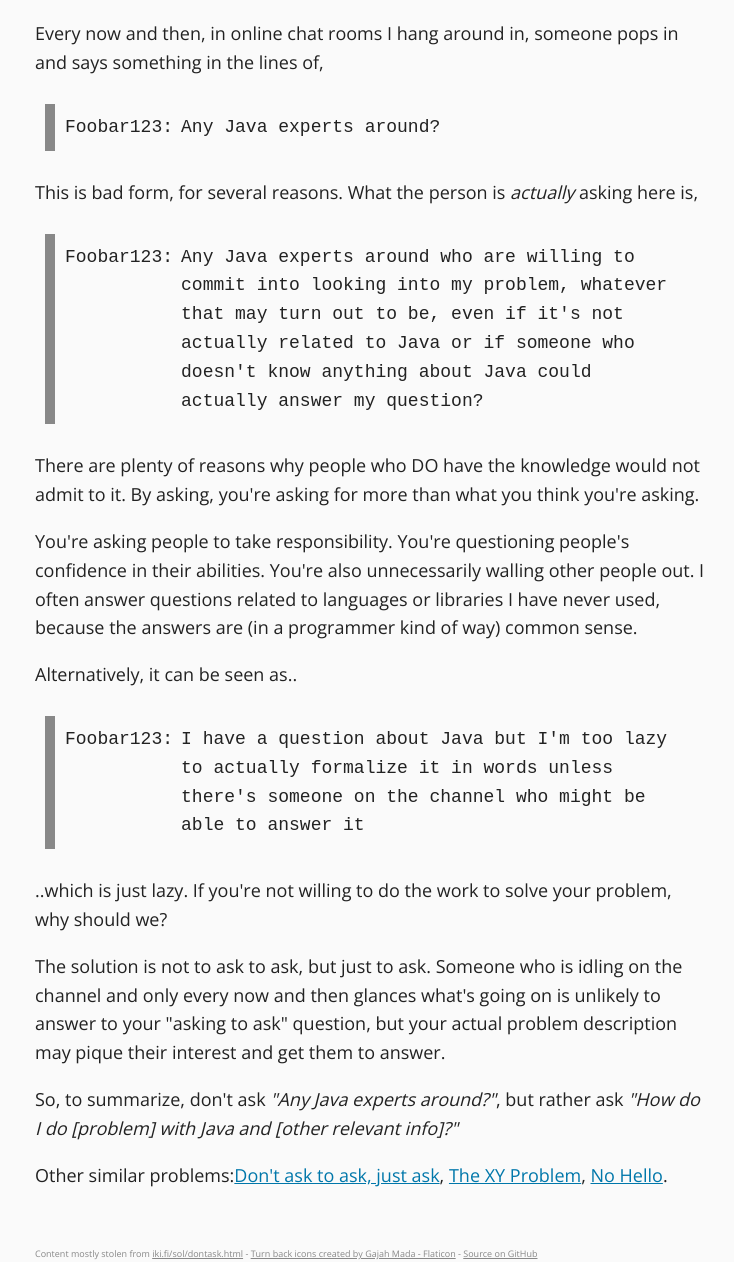
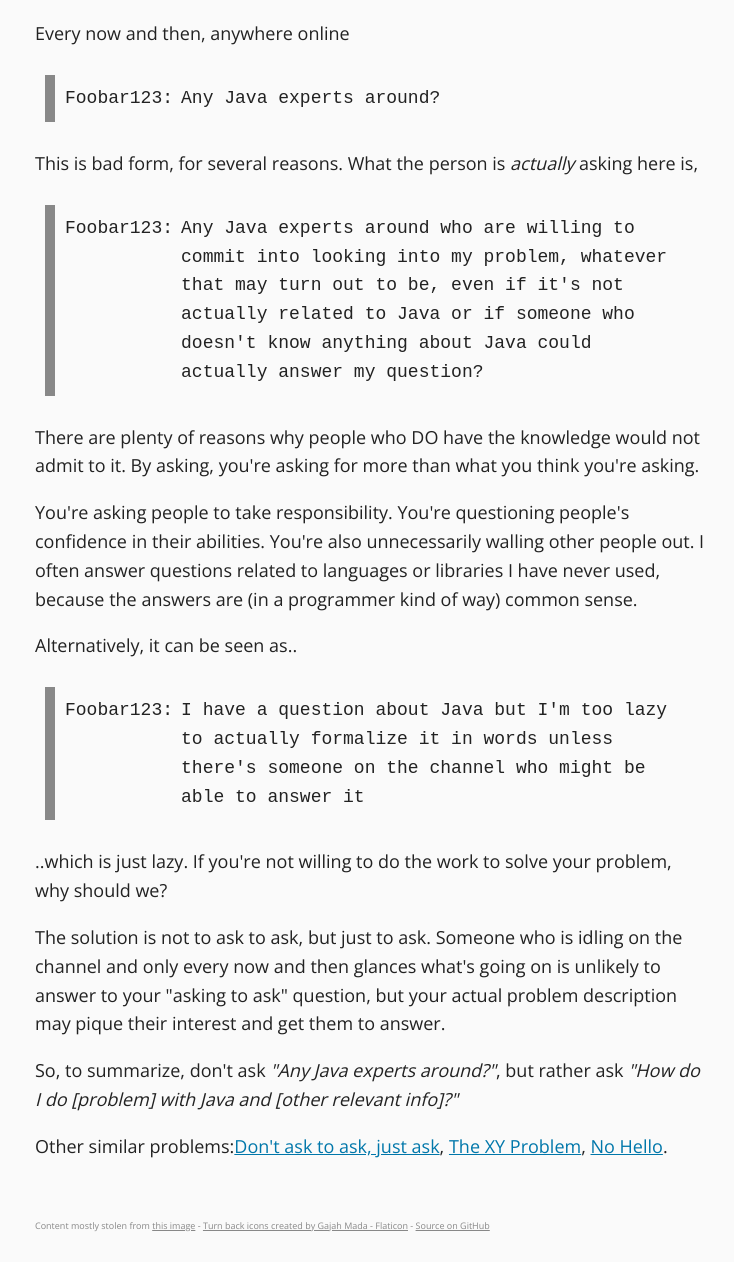
Before and after one commit to Wingzzzzy/justhitthebackbutton, a plain HTML site: page index.html in a window 1280 px wide. Shown: the part 112-1374 px from the top of the page, without its empty margins (269-1003 px from the left). After the commit the page ends 1345 px from the top, so only its background shows below. Drawn offline with nearby package versions, Linux system fonts and the light colour scheme.

Commit message:
Update index.html

```diff
--- a/index.html
+++ b/index.html
@@ -17,8 +17,7 @@
   <main>
     <h1>Just hit the back button</h1>
     <p>
-      Every now and then, in online chat rooms I hang around in, someone pops
-      in and says something in the lines of,
+      Every now and then, anywhere online
     </p>
     <blockquote>
       <span class="name">Foobar123:</span>
@@ -83,7 +82,7 @@
     </p>
   </main>
   <footer>
-    Content mostly stolen from <a href="https://iki.fi/sol/dontask.html">iki.fi/sol/dontask.html</a>
+    Content mostly stolen from <a href="https://cdn.discordapp.com/attachments/1165583884084334592/1192623364557258832/IMG_8225.png">this image</a>
     -
     <a href="https://www.flaticon.com/free-icons/turn-back" title="turn back icons">Turn back icons created by Gajah Mada - Flaticon</a>
     -
```
